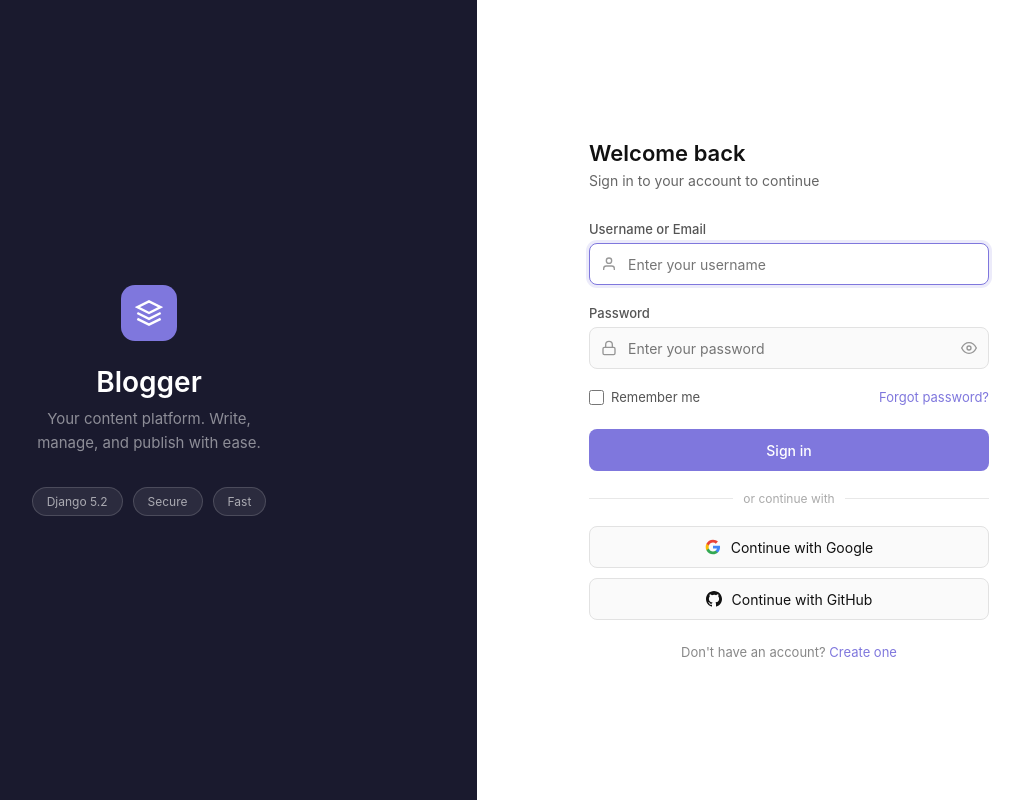
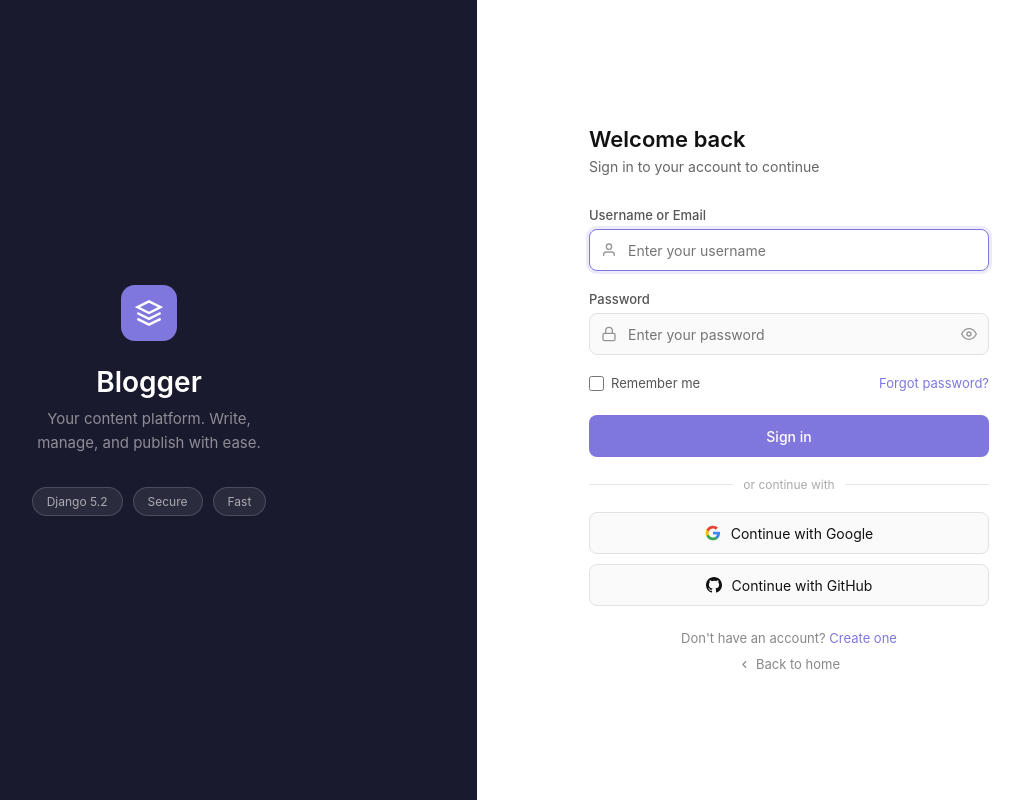
Before and after one commit to shrikantswami/claude_project, a Django app: page /accounts/login/ in a window 1280 px wide. Shown: the whole page, without its empty margins (179-1202 px from the left). Run offline with Django 5.2, Linux system fonts and the light colour scheme.

Commit message:
login & registration page update for home page link

```diff
--- a/blogger/accounts/templates/accounts/login.html
+++ b/blogger/accounts/templates/accounts/login.html
@@ -337,6 +337,8 @@
       <span>Blogger</span>
     </div>
 
+
+
     <div class="form-header">
       <h1>Welcome back</h1>
       <p>Sign in to your account to continue</p>
@@ -459,7 +461,14 @@
     <div class="footer-text">
       Don't have an account? <a href="{% url 'accounts:register' %}">Create one</a>
     </div>
-
+<div class="footer-text" style="margin-top: 10px;">
+  <a href="{% url 'home' %}" style="display:inline-flex;align-items:center;gap:5px;color:#888;text-decoration:none;font-size:13px">
+    <svg width="13" height="13" viewBox="0 0 24 24" fill="none" stroke="currentColor" stroke-width="2">
+      <polyline points="15 18 9 12 15 6"/>
+    </svg>
+    Back to home
+  </a>
+</div>
   </div>
 </div>
 
```
Also changed, not shown: blogger/accounts/templates/accounts/register.html (+9 -0 lines).
